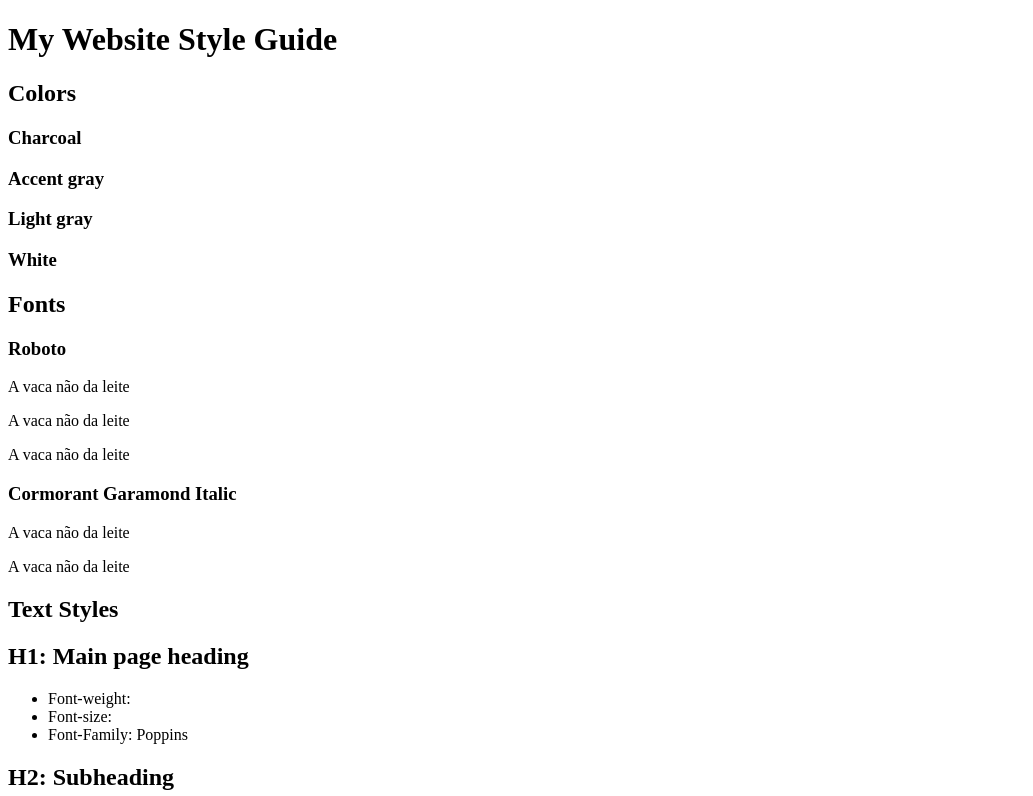
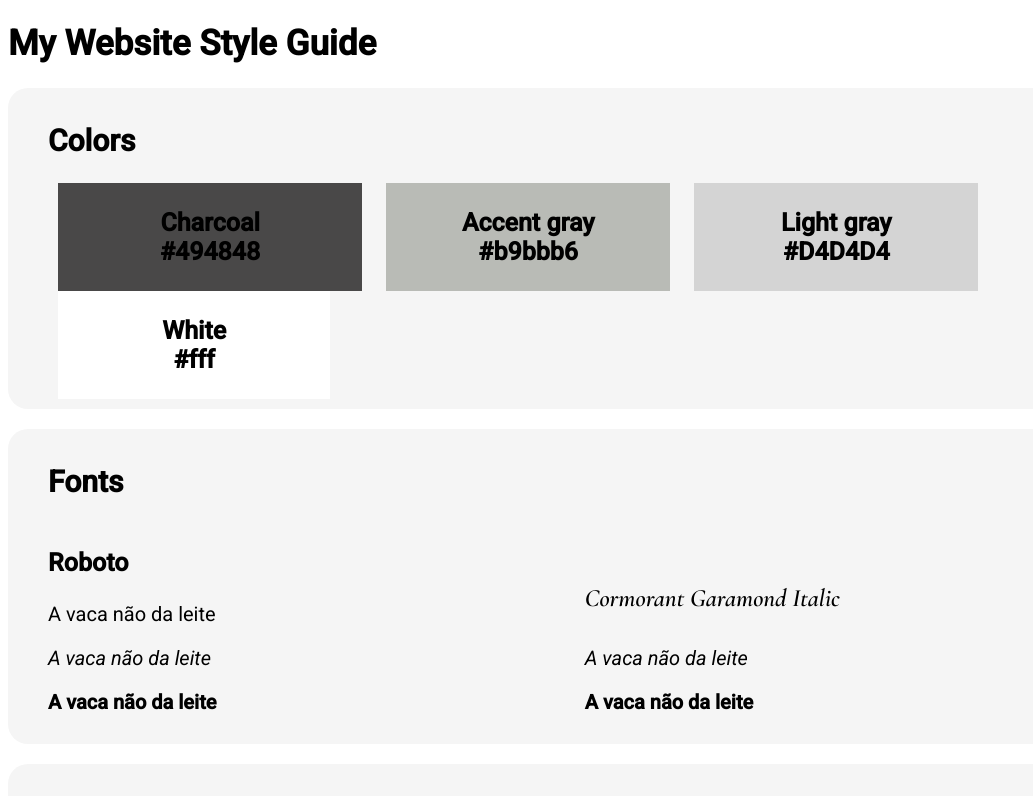
Before and after one commit to carolinnemelo/website-design-system, a plain HTML site: page starting/index.html in a window 1280 px wide. Shown: the top 796 px of the page, without its empty margins (0-1033 px from the left). Drawn offline with nearby package versions, Linux system fonts and the light colour scheme.

Commit message:
add style sheet and changes content

```diff
--- a/starting/index.html
+++ b/starting/index.html
@@ -14,24 +14,26 @@
         <h1>My Website Style Guide</h1>
     </header>
     <main>
-        <!-- Color section -->
+        <!--Color section-->
         <article class="colors">
             <h2>Colors</h2>
+            <div id="circle">
                 <div class="charcoal">
-                <h3>Charcoal</h3>
+                    <h3>Charcoal<br>#494848</h3>
                 </div>
                 <div class="a-gray">
-                <h3>Accent gray</h3>
+                    <h3>Accent gray<br>#b9bbb6</h3>
                 </div>
                 <div class="l-gray">
-                <h3>Light gray</h3>
+                    <h3>Light gray<br>#D4D4D4</h3>
                 </div>
                 <div class="white">
-                <h3>White</h3>
+                    <h3>White<br>#fff</h3>
+                </div>
             </div>
         </article>
 
-        <!-- Fonts section -->
+        <!--Fonts section-->
         <article class="fonts">
             <h2>Fonts</h2>
             <div class="columns">
@@ -42,14 +44,14 @@
                     <p class="bold">A vaca não da leite</p>
                 </div>
                 <div class="cormorant-i">
-                    <h3>Cormorant Garamond Italic</h3>
+                    <h4>Cormorant Garamond Italic</h4>
                     <p class="italic">A vaca não da leite</p>
                     <p class="bold">A vaca não da leite</p>
                 </div>
             </div>
         </article>
 
-        <!-- Text styles section -->
+        <!--Text styles section-->
         <article class="text-styles">
             <h2>Text Styles</h2>
             <div>
--- a/starting/styles.css
+++ b/starting/styles.css
@@ -0,0 +1,100 @@
+
+body{
+    font-family: 'Roboto', sans-serif;
+}
+
+article {
+    background-color: whitesmoke;
+    border-radius: 20px;
+    padding: 10px 40px;
+    margin: 20px 0;
+}
+
+h4{
+    font-family: 'Cormorant Garamond', serif;
+    font-size: 20px;
+}
+/* Fonts section */
+
+h1 {
+    font-family: 'Roboto', sans-serif;
+    font-weight: 800;
+    font-size: 35px;
+}
+
+h2 {
+    font-family: 'Roboto', sans-serif;
+    font-weight: 600;
+    font-size: 30px;
+}
+
+h3 {
+    font-family: 'Roboto', sans-serif;
+    font-weight: 600;
+    font-size: 25px;
+}
+
+h4 {
+    font-family: 'Cormorant Garamond', serif;
+    font-weight: 600;
+    font-size: 25px;
+}
+
+p {
+    font-size: 20px;
+}
+
+.columns div {
+    display: inline-block;
+}
+
+.roboto {
+    width: 45%;
+}
+
+.cormorant-i {
+    width: 45%;
+}
+
+.bold {
+    font-weight: bold;
+}
+
+.italic {
+    font-style: italic;
+}
+
+/* Color Section */
+
+#circle div {
+    display: inline-block;
+}
+.charcoal {
+    background-color: #494848;
+    width: 24%;
+    text-align: center;
+    padding: 0 10px;
+    margin: 0 10px;
+}
+
+.a-gray {
+    background-color: #b9bbb6;
+    width: 24%;
+    text-align: center;
+    margin: 0 10px;
+}
+
+.l-gray {
+    background-color: #D4D4D4;
+    text-align: center;
+    width: 24%;
+    margin: 0 10px;
+}
+
+.white {
+    background-color: #fff;
+    text-align: center;
+    width: 23%;
+    margin: 0 10px;
+
+}
```
Lines whose indentation alone changed are shown as unchanged.
